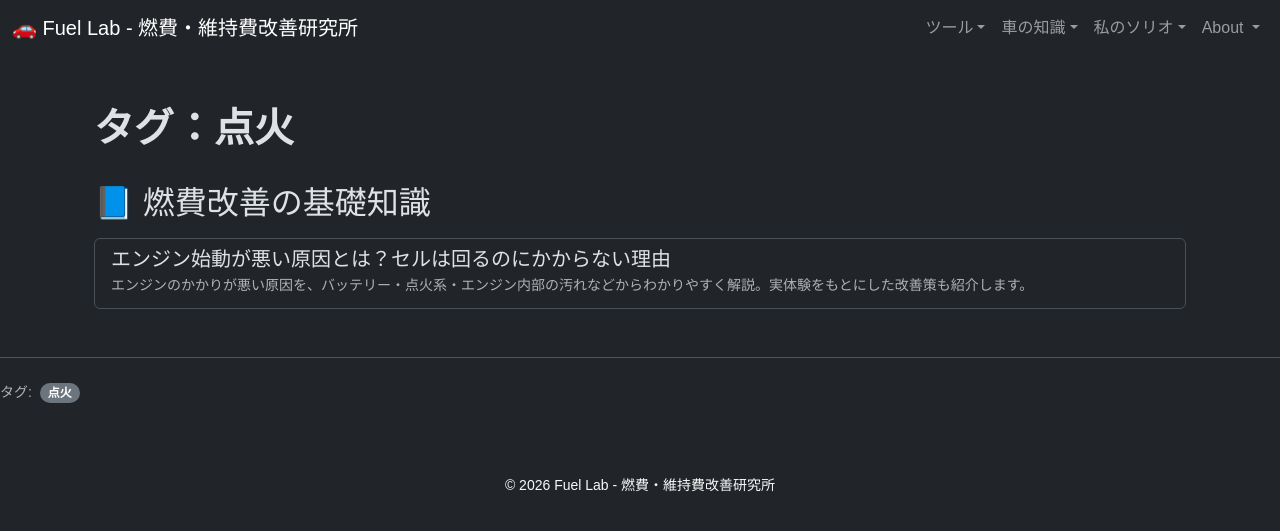
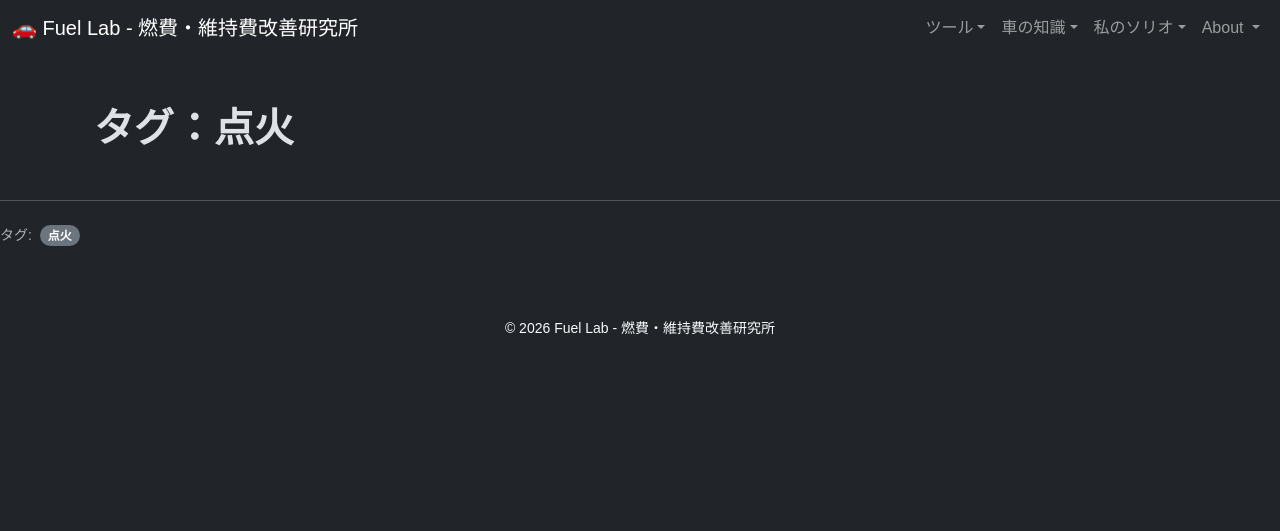
Before and after one commit to funyapar-org/fuel-lab, a Jekyll site: the page built from _tags/点火.md, in a window 1280 px wide. Shown: the top 531 px of the page. Built offline with Jekyll 4.4.1, drawn with Linux system fonts in a browser that asks for light colours.

Commit message:
engine-start-bad.md を更新

```diff
--- a/_knowledge/engine-start-bad.md
+++ b/_knowledge/engine-start-bad.md
@@ -4,14 +4,14 @@ nav_title: エンジン始動が悪い原因とは？
 title: エンジン始動が悪い原因とは？セルは回るのにかからない理由
 description: エンジンのかかりが悪い原因を、バッテリー・点火系・エンジン内部の汚れなどからわかりやすく解説。実体験をもとにした改善策も紹介します。
 tags:
-  - エンジン
-  - 始動性
-  - バッテリー
-  - 点火
-  - エンジンの汚れ
-  - 燃料添加剤
-  - トラブル
-  - メンテナンス
+  - engine
+  - startability
+  - battery
+  - ignition
+  - engine-dirt
+  - fuel-additive
+  - trouble
+  - maintenance
 ---
 
 <div class="container my-5">
```
